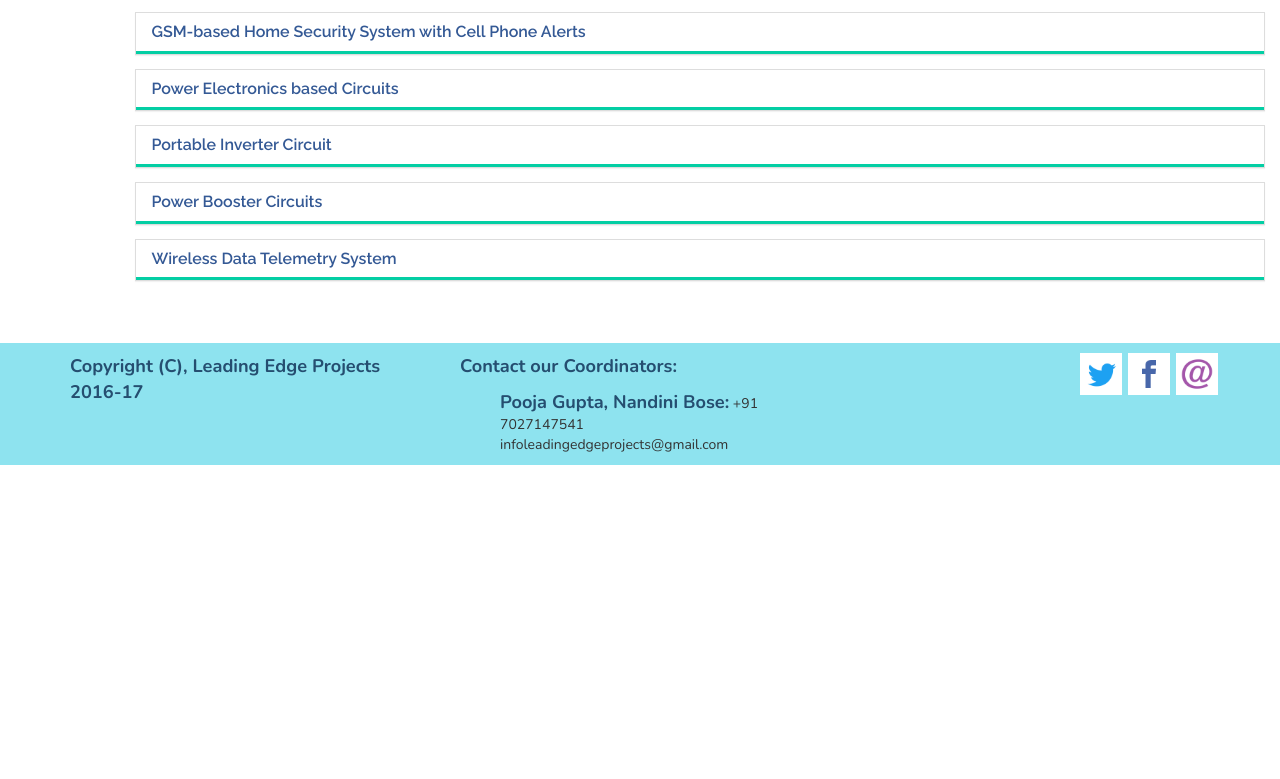
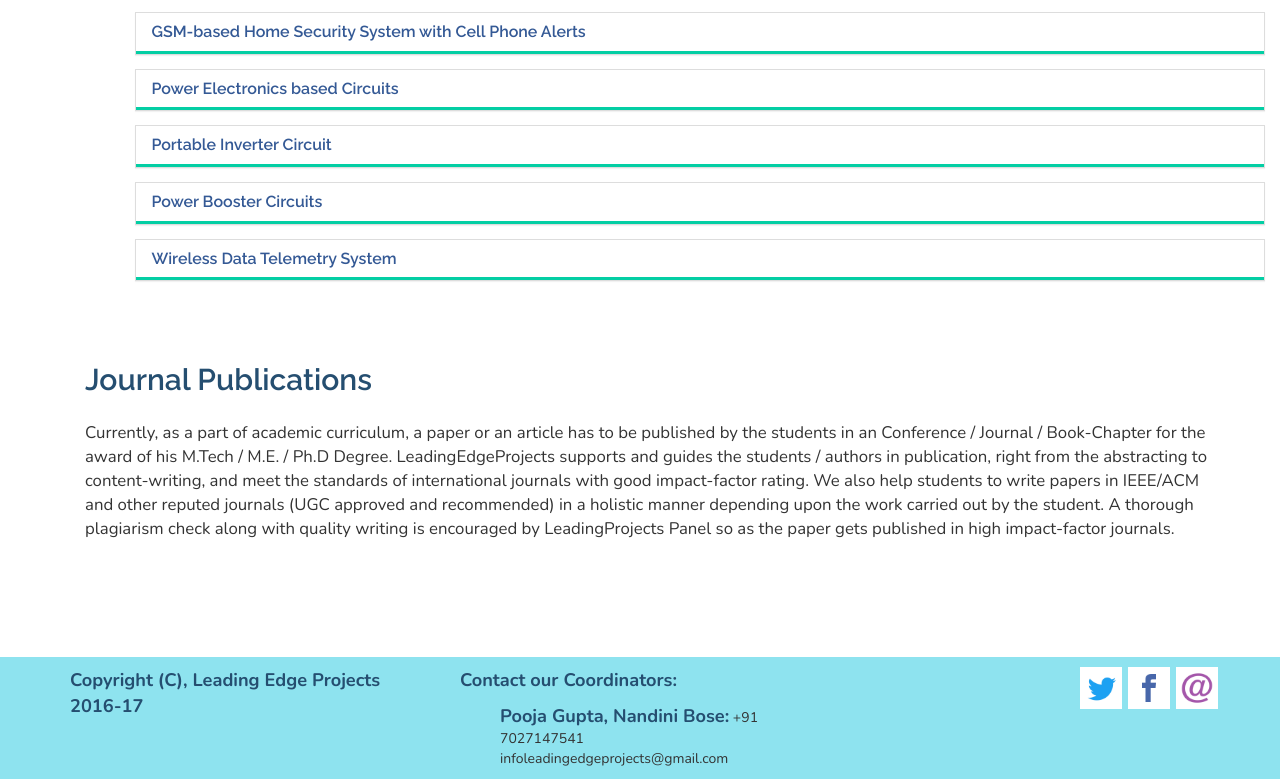
Before and after one commit to leadingedgeprojects/leadingedgeprojects.github.io, a plain HTML site: page projects.html in a window 1280 px wide. Shown: the part 3162-3941 px from the top of the page. Before the commit the page ends 3627 px from the top, so only its background shows below. Drawn offline with nearby package versions, Linux system fonts and the light colour scheme.

Commit message:
[ADD] Journal Pub - projects.html

```diff
--- a/projects.html
+++ b/projects.html
@@ -59,6 +59,7 @@
 		<!-- navbar ends -->
 
 		<div class="container">
+
 			<div class="container container-padded-top" id="cse-projects">
 				<h1 id="cse" class="h1-big-color-light">CSE Projects</h1>
 				<div class="container container-padded-side-left">
@@ -619,6 +620,12 @@
 					</div>
 				</div>
 			</div>
+
+			<div class="container container-padded-bottom" id="cse-projects">
+				<h2 id="cse" class="h1-color">Journal Publications</h2>
+				<p class="para-text">Currently, as a part of academic curriculum, a paper or an article has to be published by the students in an Conference / Journal / Book-Chapter for the award of his M.Tech / M.E. / Ph.D Degree. LeadingEdgeProjects supports and guides the students / authors in publication, right from the abstracting to content-writing, and meet the standards of international journals with good impact-factor rating. We also help students to write papers in IEEE/ACM and other reputed journals (UGC approved and recommended) in a holistic manner depending upon the work carried out by the student. A thorough plagiarism check along with quality writing is encouraged by LeadingProjects Panel so as the paper gets published in high impact-factor journals.</p>
+			</div>
+
 		</div>
 
 		<div class="footer">
```
